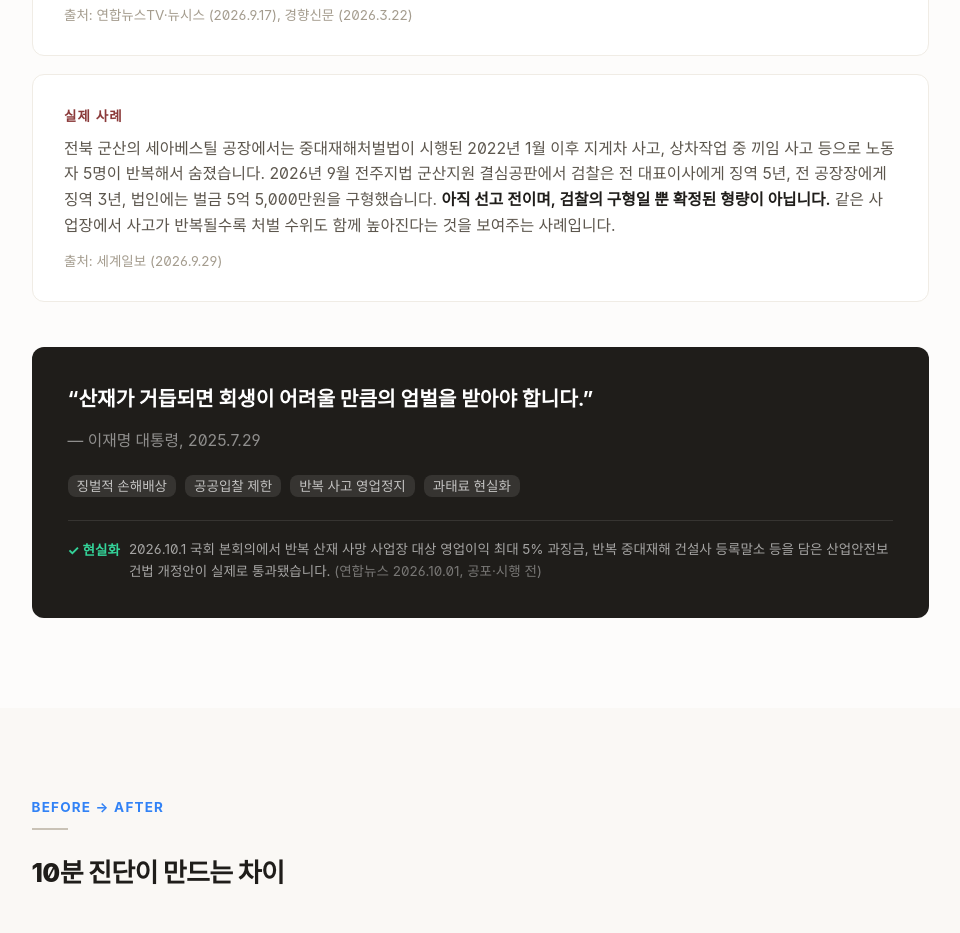
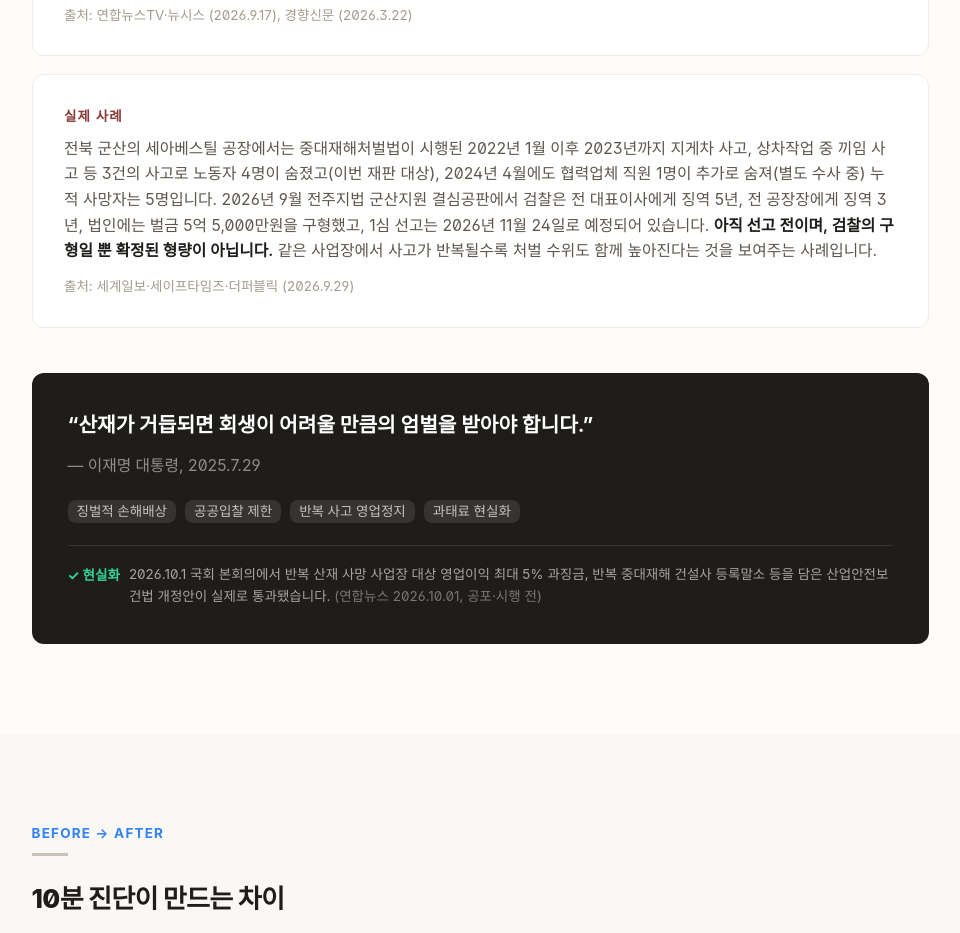
Before and after one commit to cdj44y-ui/safe119-cursor-starter, a Next.js app: page / in a window 1280 px wide. Shown: the part 2380-3313 px from the top of the page, without its empty margins (160-1120 px from the left). Built offline with nearby package versions, Linux system fonts and the light colour scheme; no server answers; a web font is replaced by a local one.

Commit message:
fix: 세아베스틸 사례 재판대상(4명)·누적사망(5명) 구분 및 1심 선고일(11.24) 명시

```diff
--- a/components/landing/Step2Problem.tsx
+++ b/components/landing/Step2Problem.tsx
@@ -104,14 +104,16 @@ export default function Step2Problem() {
             실제 사례
           </span>
           <p className="text-sm text-ink-3 leading-relaxed">
-            전북 군산의 세아베스틸 공장에서는 중대재해처벌법이 시행된 2022년 1월 이후 지게차 사고, 상차작업 중
-            끼임 사고 등으로 노동자 5명이 반복해서 숨졌습니다. 2026년 9월 전주지법 군산지원 결심공판에서 검찰은
-            전 대표이사에게 징역 5년, 전 공장장에게 징역 3년, 법인에는 벌금 5억 5,000만원을 구형했습니다.{' '}
+            전북 군산의 세아베스틸 공장에서는 중대재해처벌법이 시행된 2022년 1월 이후 2023년까지 지게차 사고,
+            상차작업 중 끼임 사고 등 3건의 사고로 노동자 4명이 숨졌고(이번 재판 대상), 2024년 4월에도 협력업체
+            직원 1명이 추가로 숨져(별도 수사 중) 누적 사망자는 5명입니다. 2026년 9월 전주지법 군산지원 결심공판에서
+            검찰은 전 대표이사에게 징역 5년, 전 공장장에게 징역 3년, 법인에는 벌금 5억 5,000만원을 구형했고,
+            1심 선고는 2026년 11월 24일로 예정되어 있습니다.{' '}
             <span className="font-semibold text-ink">아직 선고 전이며, 검찰의 구형일 뿐 확정된 형량이 아닙니다.</span> 같은
             사업장에서 사고가 반복될수록 처벌 수위도 함께 높아진다는 것을 보여주는 사례입니다.
           </p>
           <p className="text-xs text-ink-5 mt-3">
-            출처: 세계일보 (2026.9.29)
+            출처: 세계일보·세이프타임즈·더퍼블릭 (2026.9.29)
           </p>
         </div>
 
```
